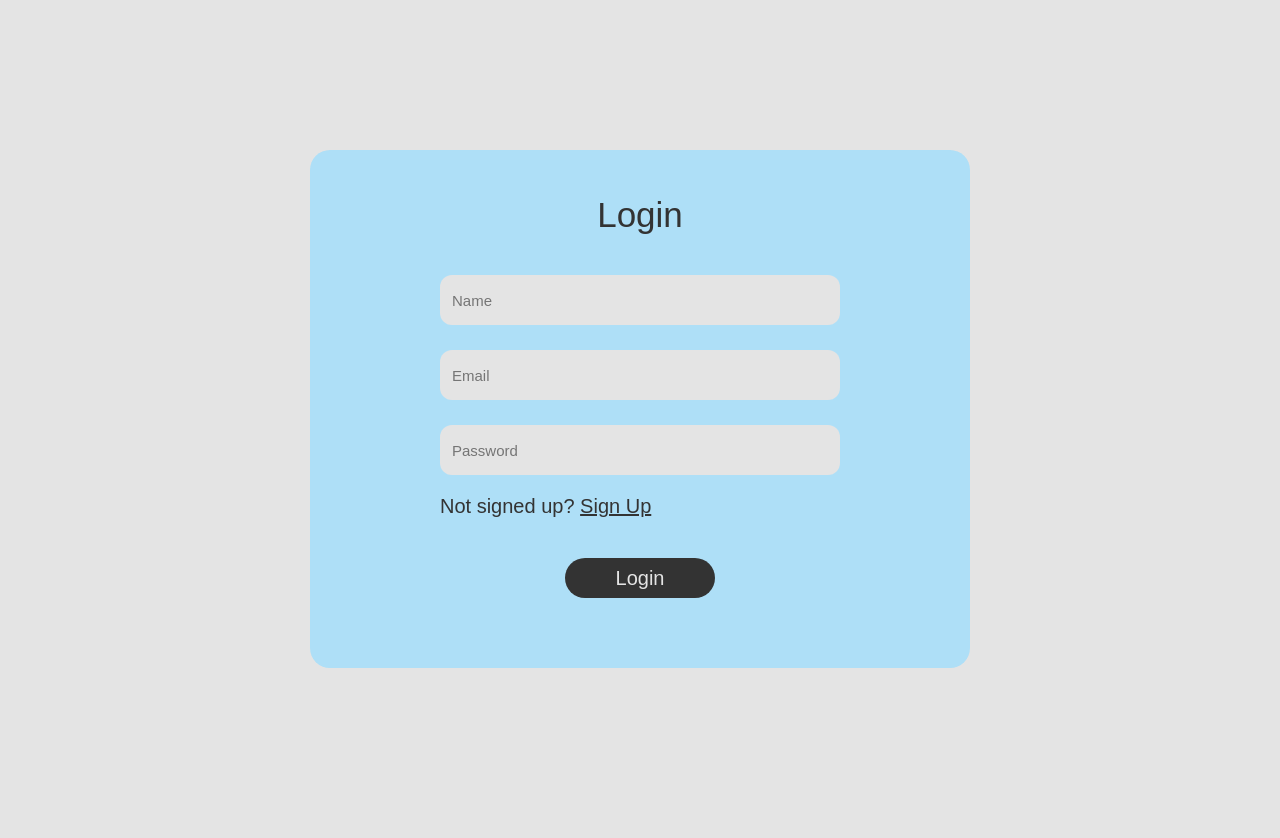
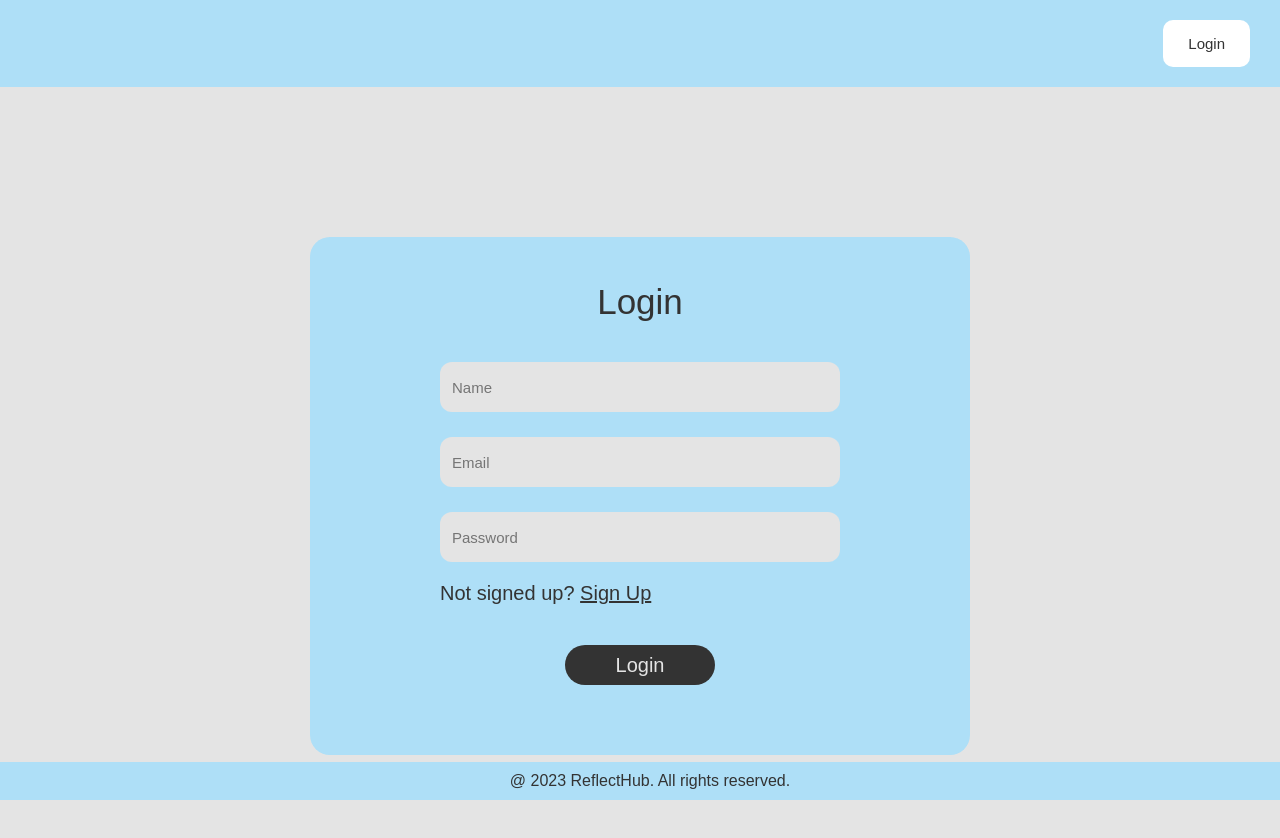
Before and after one commit to Erosas15/reflect-hub, a React (Create React App) app in the folder client/: page /login-signup in a window 1280 px wide. Shown: the top 838 px of the page. Built offline with nearby package versions, Linux system fonts and the light colour scheme.

Commit message:
made the footer and header into components
Organize project structure: move 'Header' and 'Footer' components into separate directories, and update 'LandingPage' and Signin Page to use new components

```diff
--- /dev/null
+++ b/client/src/components/Footer/footer.css
@@ -0,0 +1,10 @@
+.footer {
+    position: fixed;
+    bottom: 0;
+    left: 0;
+    width: 100%;
+    padding: 10px;
+    background-color: #AEDFF7;
+    color: #333333;
+    text-align: center;
+}
--- /dev/null
+++ b/client/src/components/Footer/footer.js
@@ -0,0 +1,11 @@
+import './footer.css'
+
+const Footer = () => {
+    return (
+      <footer className = 'footer'>
+        @ 2023 ReflectHub. All rights reserved.
+      </footer>
+    );
+};
+
+export default Footer;
--- /dev/null
+++ b/client/src/components/Header/header.css
@@ -0,0 +1,23 @@
+.header{
+    background-color: #AEDFF7;
+    color: #333333;
+    padding: 20px;
+    display: flex;
+    justify-content: space-between;
+    align-items: center;
+}
+
+.sign-in-btn{
+    background-color: white;
+    color:#333333;
+    padding: 15px 25px;
+    border: none;
+    border-radius: 10px;
+    cursor: pointer;
+    margin-right: 10px;
+    font-size: 15px;
+}
+
+.header .sign-in-btn {
+    margin-left: auto;
+}
--- /dev/null
+++ b/client/src/components/Header/header.js
@@ -0,0 +1,11 @@
+import './header.css';
+
+const Header = () => {
+    return(
+      <div className = 'header'>
+        <button className='sign-in-btn'>Login</button>
+      </div>
+    );
+  };
+
+export default Header;
--- a/client/src/components/LandingPage/landing-page.css
+++ b/client/src/components/LandingPage/landing-page.css
@@ -6,29 +6,7 @@ body {
     background-color: #E4E4E4;
 }
 
-.header{
-    background-color: #AEDFF7;
-    color: #333333;
-    padding: 20px;
-    display: flex;
-    justify-content: space-between;
-    align-items: center;
-}
 
-.sign-in-btn{
-    background-color: white;
-    color:#333333;
-    padding: 15px 25px;
-    border: none;
-    border-radius: 10px;
-    cursor: pointer;
-    margin-right: 10px;
-    font-size: 15px;
-}
-
-.header .sign-in-btn {
-    margin-left: auto;
-  }
 
 .page-body {
     display: flex;
@@ -68,13 +46,3 @@ h1 {
     cursor: pointer;
     font-size: 20px;
 }
-
-.footer {
-    background-color: #AEDFF7;
-    color: #333333;
-    padding: 15px;
-    text-align: center;
-    position: fixed;
-    bottom: 0;
-    width: 100%;
-  }
--- a/client/src/components/LandingPage/landing-page.js
+++ b/client/src/components/LandingPage/landing-page.js
@@ -2,24 +2,8 @@ import React from 'react';
 import ReactDOM from 'react-dom'
 import './landing-page.css'
 
-import Header_component from '../Header/header';
-
-
-const Header = () => {
-  return(
-    <div className = 'header'>
-      <button className='sign-in-btn'>Login</button>
-    </div>
-  );
-};
-
-const Footer = () => {
-  return (
-    <footer className = 'footer'>
-      @ 2023 ReflectHub. All rights reserved.
-    </footer>
-  );
-};
+import Header from '../Header/header';
+import Footer from '../Footer/footer';
 
 const LandingPage = () => {
     const handleClick = () => {
--- a/client/src/components/Login-Signup/login-signup.js
+++ b/client/src/components/Login-Signup/login-signup.js
@@ -1,5 +1,9 @@
 import React, { useState } from 'react';
 import './login-signup.css';
+
+import Header from '../Header/header';
+import Footer from '../Footer/footer';
+
 
 const LoginSignup = () => {
     const [action, setAction] = useState('Login');
@@ -18,6 +22,8 @@ const LoginSignup = () => {
     };
 
     return (
+        <div className='page'>
+            <Header/>
             <div className='container'>
                 <div className='login_header'>
                     <div className='signin_text'>{action}</div>
@@ -53,6 +59,8 @@ const LoginSignup = () => {
                     </div>
                 </div>
             </div>
+            <Footer/>
+        </div>
     );
 };
 
```
Lines whose indentation alone changed are shown as unchanged.
